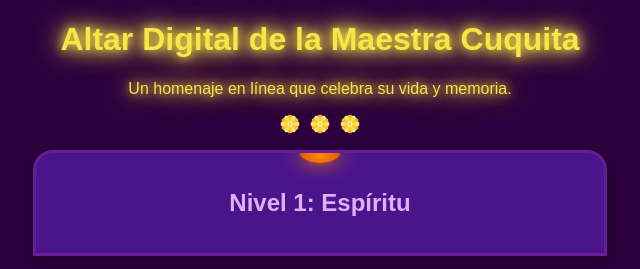
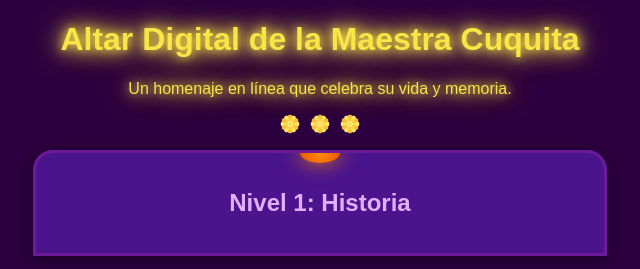
Before and after one commit to SebastianOrozcoMartinez/Dia-de-muertos, a plain HTML site: page index.html in a window 1280 px wide. Shown: the top 269 px of the page, 320-960 px from the left. Drawn offline with Linux system fonts and the light colour scheme.

Commit message:
Imagenes y niveles cambiados

```diff
--- a/index.html
+++ b/index.html
@@ -22,7 +22,7 @@
           <div class="accordion-item">
             <h2 class="accordion-header">
               <button class="accordion-button" type="button">
-                <span class="level-title">Nivel 1: Espíritu</span>
+                <span class="level-title">Nivel 1: Historia</span>
               </button>
             </h2>
             <div class="accordion-collapse">
```
